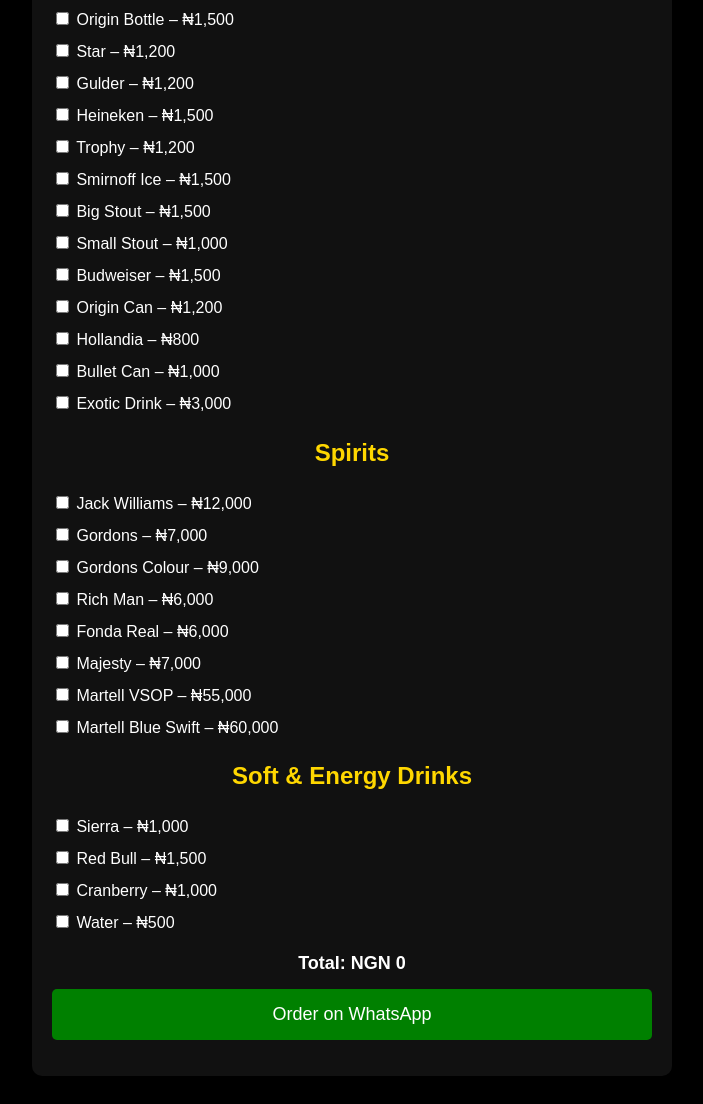
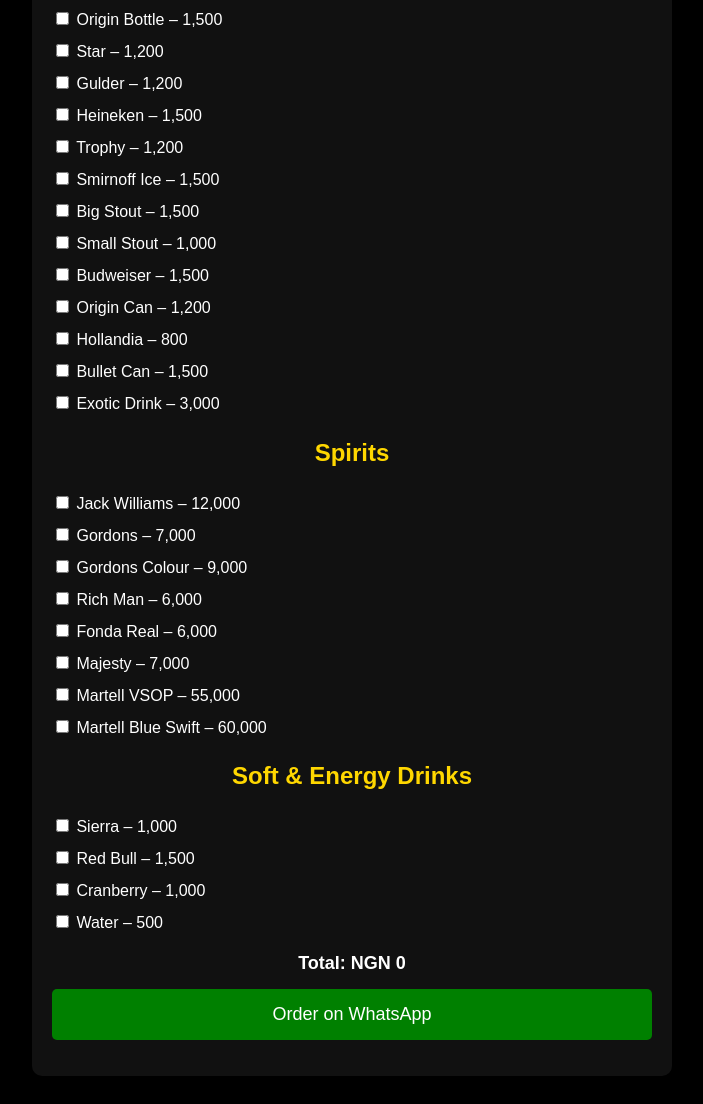
Before and after one commit to icekid1003/kls-menu, a plain HTML site: page index.html in a window 1280 px wide. Shown: the part 211-1315 px from the top of the page, without its empty margins (288-991 px from the left). Drawn offline with Linux system fonts and the light colour scheme.

Commit message:
Update drink prices and formatting in index.html

```diff
--- a/index.html
+++ b/index.html
@@ -6,37 +6,37 @@
 
     <h2>Drinks Menu</h2>
 
-    <label><input type="checkbox" data-name="Origin Bottle" data-price="1500"> Origin Bottle – ₦1,500</label>
-    <label><input type="checkbox" data-name="Star" data-price="1200"> Star – ₦1,200</label>
-    <label><input type="checkbox" data-name="Gulder" data-price="1200"> Gulder – ₦1,200</label>
-    <label><input type="checkbox" data-name="Heineken" data-price="1500"> Heineken – ₦1,500</label>
-    <label><input type="checkbox" data-name="Trophy" data-price="1200"> Trophy – ₦1,200</label>
-    <label><input type="checkbox" data-name="Smirnoff Ice" data-price="1500"> Smirnoff Ice – ₦1,500</label>
-    <label><input type="checkbox" data-name="Big Stout" data-price="1500"> Big Stout – ₦1,500</label>
-    <label><input type="checkbox" data-name="Small Stout" data-price="1000"> Small Stout – ₦1,000</label>
-    <label><input type="checkbox" data-name="Budweiser" data-price="1500"> Budweiser – ₦1,500</label>
-    <label><input type="checkbox" data-name="Origin Can" data-price="1200"> Origin Can – ₦1,200</label>
-    <label><input type="checkbox" data-name="Hollandia" data-price="800"> Hollandia – ₦800</label>
-    <label><input type="checkbox" data-name="Bullet Can" data-price="1000"> Bullet Can – ₦1,000</label>
-    <label><input type="checkbox" data-name="Exotic Drink" data-price="3000"> Exotic Drink – ₦3,000</label>
+    <label><input type="checkbox" data-name="Origin Bottle" data-price="1500"> Origin Bottle – 1,500</label>
+    <label><input type="checkbox" data-name="Star" data-price="1200"> Star – 1,200</label>
+    <label><input type="checkbox" data-name="Gulder" data-price="1200"> Gulder – 1,200</label>
+    <label><input type="checkbox" data-name="Heineken" data-price="1500"> Heineken – 1,500</label>
+    <label><input type="checkbox" data-name="Trophy" data-price="1200"> Trophy – 1,200</label>
+    <label><input type="checkbox" data-name="Smirnoff Ice" data-price="1500"> Smirnoff Ice – 1,500</label>
+    <label><input type="checkbox" data-name="Big Stout" data-price="1500"> Big Stout – 1,500</label>
+    <label><input type="checkbox" data-name="Small Stout" data-price="1000"> Small Stout – 1,000</label>
+    <label><input type="checkbox" data-name="Budweiser" data-price="1500"> Budweiser – 1,500</label>
+    <label><input type="checkbox" data-name="Origin Can" data-price="1200"> Origin Can – 1,200</label>
+    <label><input type="checkbox" data-name="Hollandia" data-price="800"> Hollandia – 800</label>
+    <label><input type="checkbox" data-name="Bullet Can" data-price="1000"> Bullet Can – 1,500</label>
+    <label><input type="checkbox" data-name="Exotic Drink" data-price="3000"> Exotic Drink – 3,000</label>
 
     <h2>Spirits</h2>
 
-    <label><input type="checkbox" data-name="Jack Williams" data-price="12000"> Jack Williams – ₦12,000</label>
-    <label><input type="checkbox" data-name="Gordons" data-price="7000"> Gordons – ₦7,000</label>
-    <label><input type="checkbox" data-name="Gordons Colour" data-price="9000"> Gordons Colour – ₦9,000</label>
-    <label><input type="checkbox" data-name="Rich Man" data-price="6000"> Rich Man – ₦6,000</label>
-    <label><input type="checkbox" data-name="Fonda Real" data-price="6000"> Fonda Real – ₦6,000</label>
-    <label><input type="checkbox" data-name="Majesty" data-price="7000"> Majesty – ₦7,000</label>
-    <label><input type="checkbox" data-name="Martell VSOP" data-price="55000"> Martell VSOP – ₦55,000</label>
-    <label><input type="checkbox" data-name="Martell Blue Swift" data-price="60000"> Martell Blue Swift – ₦60,000</label>
+    <label><input type="checkbox" data-name="Jack Williams" data-price="12000"> Jack Williams – 12,000</label>
+    <label><input type="checkbox" data-name="Gordons" data-price="7000"> Gordons – 7,000</label>
+    <label><input type="checkbox" data-name="Gordons Colour" data-price="9000"> Gordons Colour – 9,000</label>
+    <label><input type="checkbox" data-name="Rich Man" data-price="6000"> Rich Man – 6,000</label>
+    <label><input type="checkbox" data-name="Fonda Real" data-price="6000"> Fonda Real – 6,000</label>
+    <label><input type="checkbox" data-name="Majesty" data-price="7000"> Majesty – 7,000</label>
+    <label><input type="checkbox" data-name="Martell VSOP" data-price="55000"> Martell VSOP – 55,000</label>
+    <label><input type="checkbox" data-name="Martell Blue Swift" data-price="60000"> Martell Blue Swift – 60,000</label>
 
     <h2>Soft & Energy Drinks</h2>
 
-    <label><input type="checkbox" data-name="Sierra" data-price="1000"> Sierra – ₦1,000</label>
-    <label><input type="checkbox" data-name="Red Bull" data-price="1500"> Red Bull – ₦1,500</label>
-    <label><input type="checkbox" data-name="Cranberry" data-price="1000"> Cranberry – ₦1,000</label>
-    <label><input type="checkbox" data-name="Water" data-price="500"> Water – ₦500</label>
+    <label><input type="checkbox" data-name="Sierra" data-price="1000"> Sierra – 1,000</label>
+    <label><input type="checkbox" data-name="Red Bull" data-price="1500"> Red Bull – 1,500</label>
+    <label><input type="checkbox" data-name="Cranberry" data-price="1000"> Cranberry – 1,000</label>
+    <label><input type="checkbox" data-name="Water" data-price="500"> Water – 500</label>
 
     <div class="total">
       <strong>Total: NGN <span id="totalPrice">0</span></strong>
@@ -85,57 +85,53 @@
   }
 </style>
 <script>
-const boxes = document.querySelectorAll('input[type="checkbox"]');
-const totalSpan = document.getElementById('totalPrice');
-
-boxes.forEach(b => b.addEventListener('change', updateTotal));
+  const boxes = document.querySelectorAll("input[type='checkbox']");
+const totalSpan = document.getElementById("totalPrice");
 
 function updateTotal() {
   let total = 0;
   boxes.forEach(b => {
-    const price = parseInt(b.dataset.price, 10);
-    if (b.checked && !isNaN(price)) {
-      total += price;
+    if (b.checked) {
+      const price = String(b.dataset.price).replace(/\D/g, "");
+      if (price !== "") {
+        total += parseInt(price, 10);
+      }
     }
   });
   totalSpan.textContent = total;
 }
 
+boxes.forEach(b => b.addEventListener("change", updateTotal));
+
 function sendWhatsApp() {
-  let orderLines = [];
+  let lines = [];
   let total = 0;
 
   boxes.forEach(b => {
     if (b.checked) {
-      const name = b.dataset.name;
-      const price = parseInt(b.dataset.price, 10);
-
-      if (!isNaN(price)) {
-        orderLines.push(`- ${name} - NGN ${price}`);
+      const name = String(b.dataset.name);
+      const priceStr = String(b.dataset.price).replace(/\D/g, "");
+      if (priceStr !== "") {
+        const price = parseInt(priceStr, 10);
+        lines.push("- " + name + " - NGN " + price);
         total += price;
       }
     }
   });
 
-  if (orderLines.length === 0) {
-    alert("Please select at least one drink");
+  if (lines.length === 0) {
+    alert("Select at least one drink");
     return;
   }
 
   const message =
-`Hello KLS Apartment Lounge,
-
-I want to order:
-${orderLines.join("\n")}
-
---------------------
-Total: NGN ${total}`;
+    "Hello KLS Apartment Lounge\n\n" +
+    "I want to order:\n" +
+    lines.join("\n") +
+    "\n\n--------------------\n" +
+    "Total: NGN " + total;
 
   const encoded = encodeURIComponent(message);
-
-  window.open(
-    "https://wa.me/2348093823277?text=" + encoded,
-    "_blank"
-  );
+  window.open("https://wa.me/2348093823277?text=" + encoded, "_blank");
 }
 </script>
```
